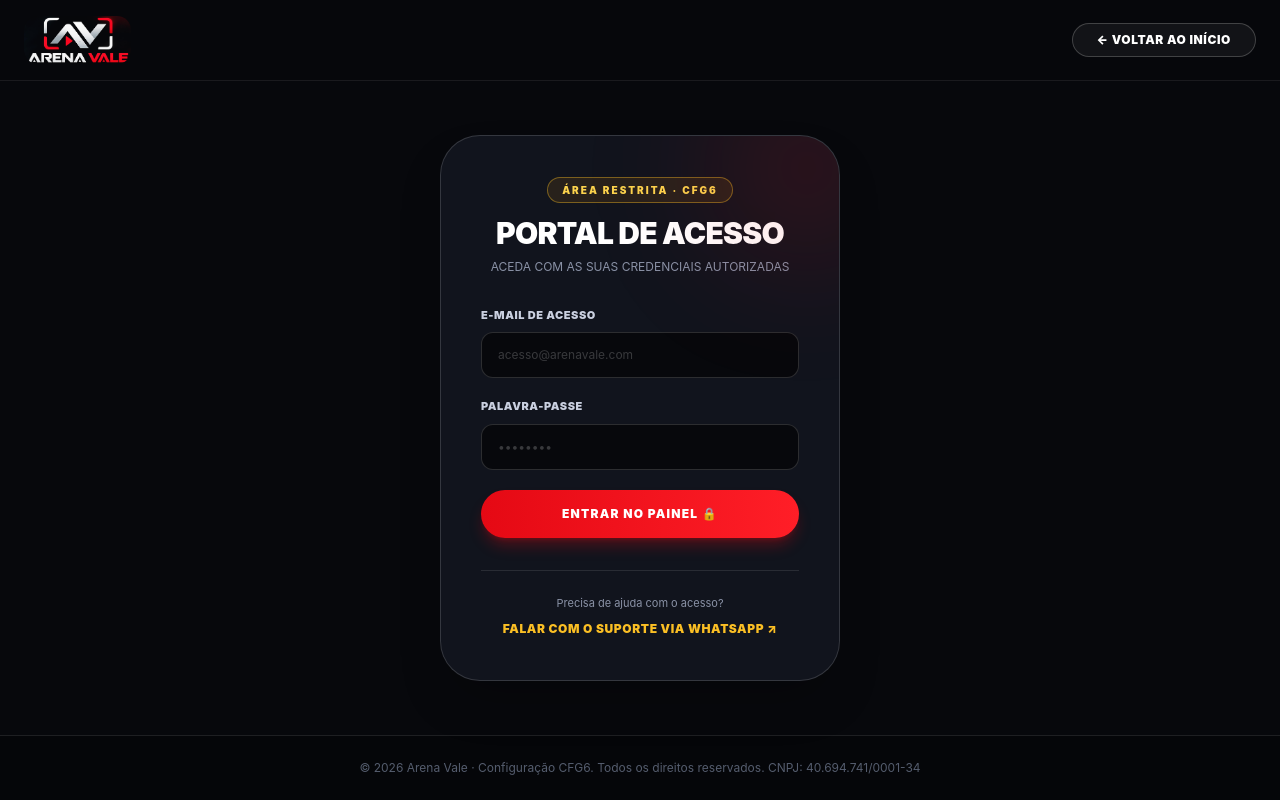
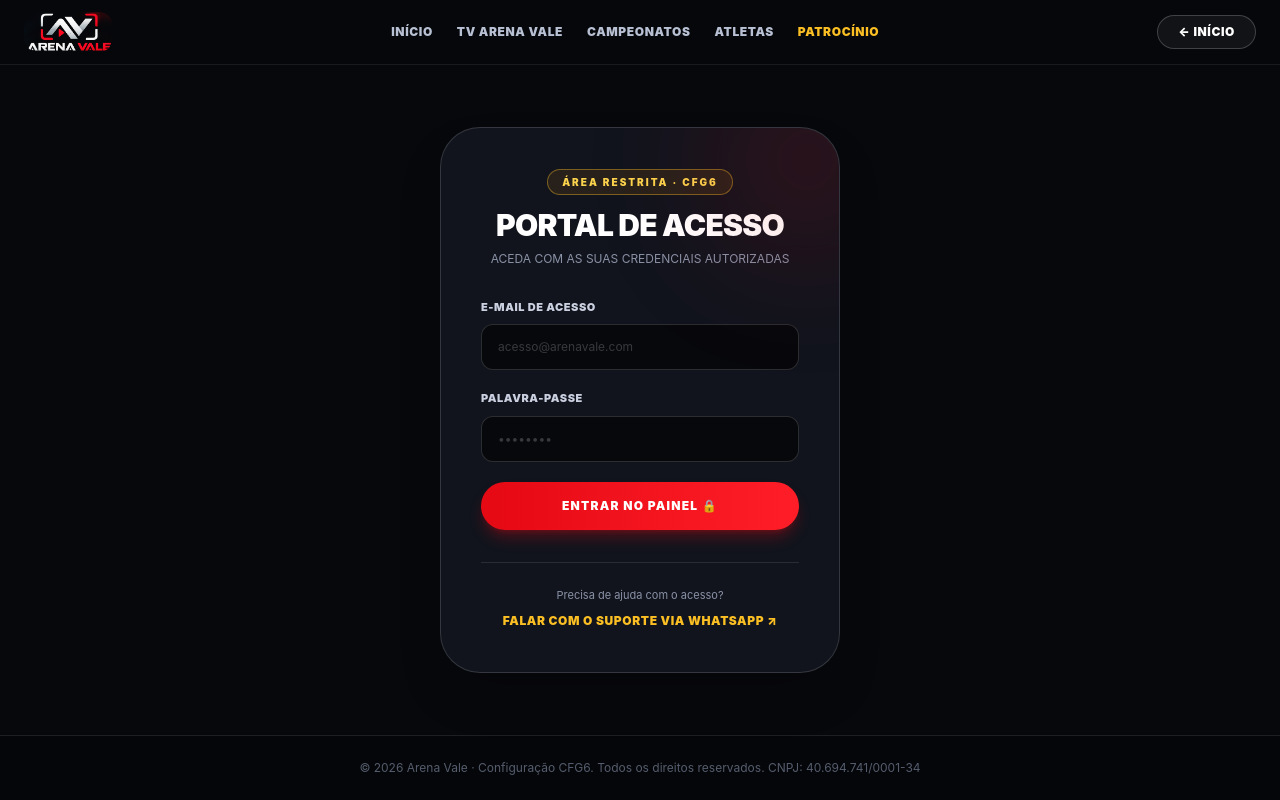
Before and after one commit to arenavaleinstituto-source/arena-vale, a Next.js app: page /login in a window 1280 px wide. Built offline with nearby package versions, Linux system fonts and the light colour scheme.

Commit message:
Update page.tsx

```diff
--- a/app/(auth)/login/page.tsx
+++ b/app/(auth)/login/page.tsx
@@ -35,7 +35,6 @@ export default function LoginPage() {
       return;
     }
 
-    // Verificação de Coordenadores adicionados pelo proprietário
     try {
       const savedCoords = localStorage.getItem('cfg6_coordenadores');
       if (savedCoords) {
@@ -64,13 +63,22 @@ export default function LoginPage() {
 
   return (
     <div className="min-h-screen bg-[#07080c] text-white selection:bg-[#e50914] selection:text-white flex flex-col justify-between font-sans overflow-x-hidden">
-      <header className="border-b border-white/[0.08] bg-[#07080c]/90 backdrop-blur-xl">
-        <div className="mx-auto flex max-w-7xl items-center justify-between px-6 py-4">
+
+      {/* CABEÇALHO OTIMIZADO COM NAVEGAÇÃO COMPLETA */}
+      <header className="border-b border-white/[0.08] bg-[#07080c]/90 backdrop-blur-xl sticky top-0 z-40">
+        <div className="mx-auto flex max-w-7xl items-center justify-between px-6 py-3">
           <Link href="/" className="flex items-center gap-3">
-            <img src="/logo 02.png" alt="Arena Vale" className="h-12 w-auto object-contain rounded-lg mix-blend-lighten" />
+            <img src="/logo 02.png" alt="Arena Vale" className="h-10 w-auto object-contain rounded-lg mix-blend-lighten" />
           </Link>
-          <Link href="/" className="rounded-full border border-white/20 bg-white/5 px-6 py-2 text-xs font-black uppercase tracking-wider text-white hover:bg-white/10 transition">
-            ← Voltar ao Início
+          <nav className="hidden md:flex items-center gap-6 text-xs font-black uppercase tracking-wider text-[#b8c0d4]">
+            <Link href="/" className="hover:text-white transition">Início</Link>
+            <Link href="/tv" className="hover:text-white transition">TV Arena Vale</Link>
+            <Link href="/campeonatos" className="hover:text-white transition">Campeonatos</Link>
+            <Link href="/atletasdestaques" className="hover:text-white transition">Atletas</Link>
+            <Link href="/patrocinio" className="text-amber-400 hover:underline transition">Patrocínio</Link>
+          </nav>
+          <Link href="/" className="rounded-full border border-white/20 bg-white/5 px-5 py-2 text-xs font-black uppercase tracking-wider text-white hover:bg-white/10 transition">
+            ← Início
           </Link>
         </div>
       </header>
```
